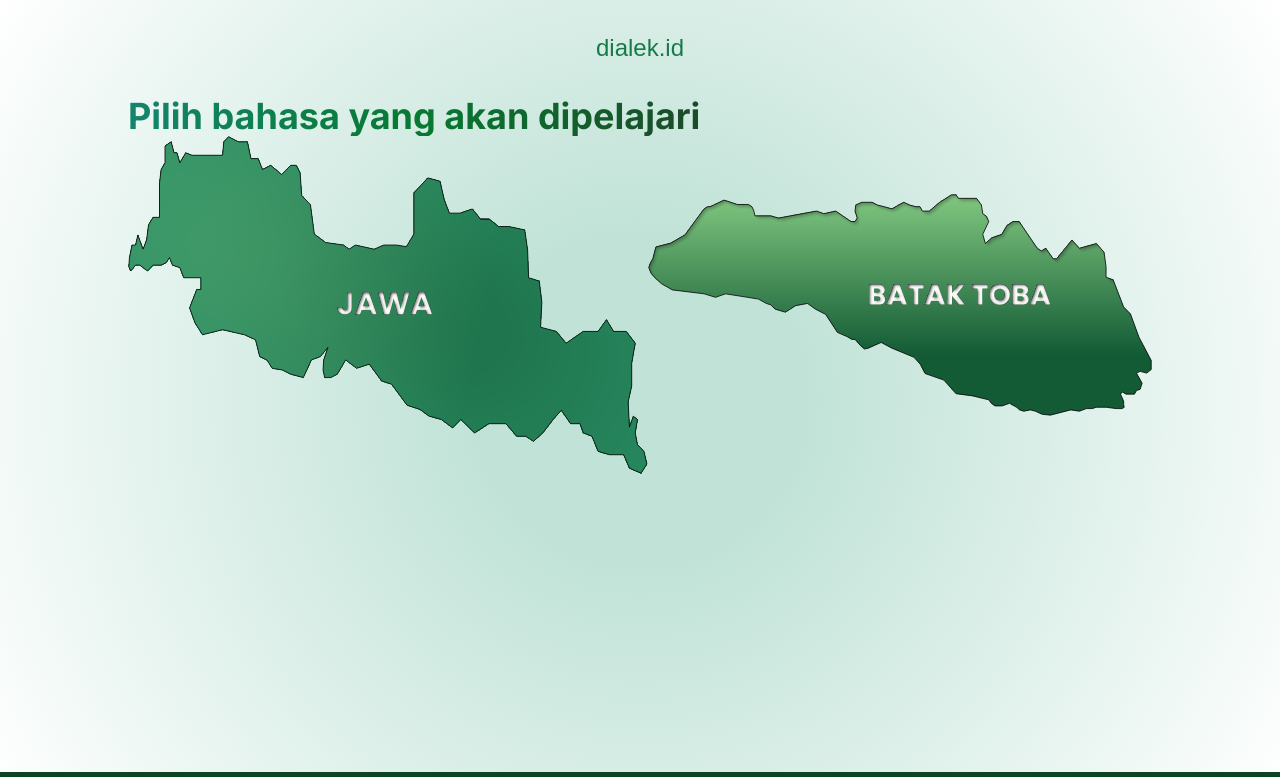
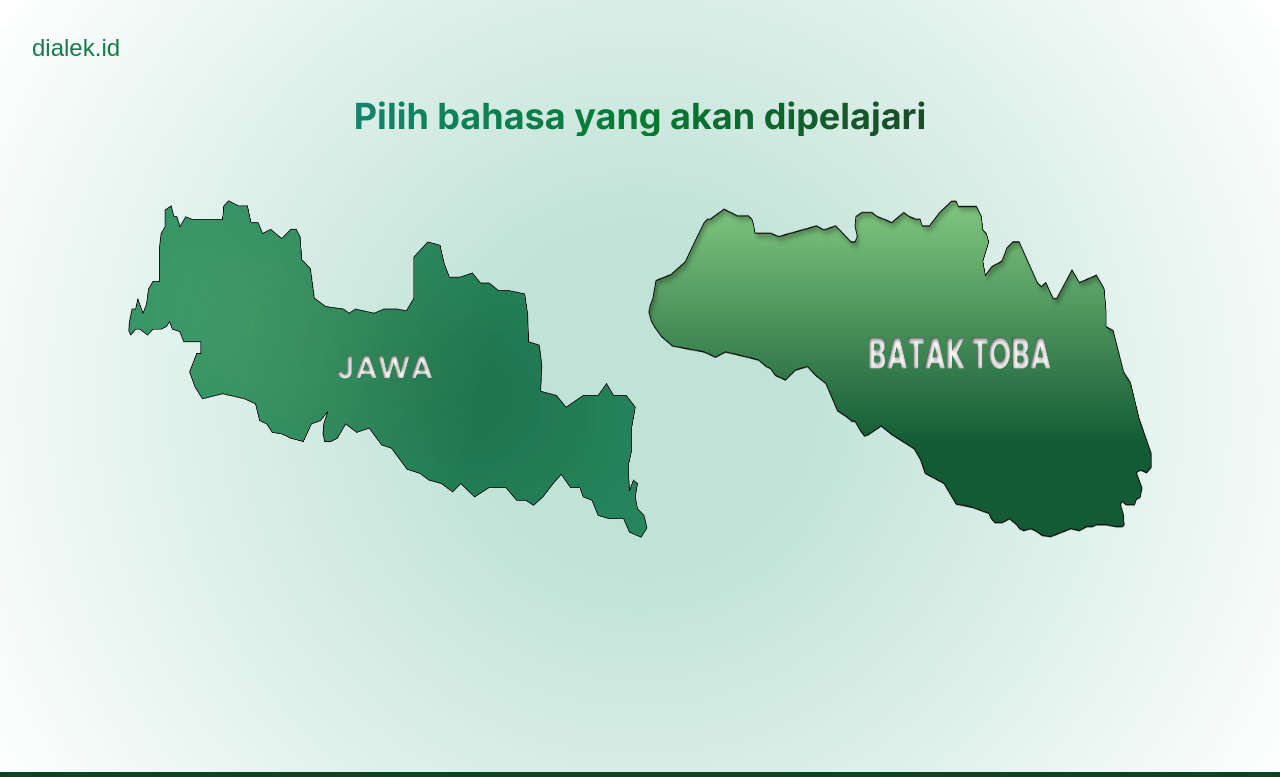
Before and after one commit to parulls/Dialek-Tailwind, a PHP site: page /src/html/Bahasa.html in a window 1280 px wide. Shown: the top 777 px of the page. Run offline with PHP 8.4, Linux system fonts and the light colour scheme; some web fonts are replaced.

Commit message:
update bahasa

```diff
--- a/index.html
+++ b/index.html
@@ -24,7 +24,7 @@
       </p>
     </header>
     <div class="image w-full flex justify-center mt-6 mb-6">
-      <img src="./src/assets/Pulau.png" alt="Pulau" class="container" />
+      <img src="./src/assets/Pulau.webp" alt="Pulau" class="container" />
     </div>
 
     <div class="container bg-white bg-opacity-30 rounded-1 shadow-lg font-inter text-custom2">
--- a/src/html/Bahasa.html
+++ b/src/html/Bahasa.html
@@ -8,20 +8,20 @@
 </head>
 <body class="bg-custom-radial font-inter flex flex-col min-h-screen">
 <!-- Navigation -->
-<nav class="logo font-irish py-4 text-center">
+<nav class="logo font-irish py-4">
     <p>dialek.id</p>
 </nav>
 <!-- Main Section -->
 <section class="main flex flex-col mx-auto w-4/5 flex-grow">
-    <header>
-        <h1 class="text-4xl font-bold text-center text-gradient my-8">Pilih bahasa yang akan dipelajari</h1>
+    <header class="flex justify-center items-center">
+        <h1 class="text-4xl font-bold text-center text-gradient">Pilih bahasa yang akan dipelajari</h1>
     </header>
-    <div class="image flex justify-center gap-8 mb-16">
+    <div class="image flex justify-center gap-8 my-16">
         <div class="w-1/2 flex justify-center">
-            <img src="../assets/BahasaJawa.svg" alt="Bahasa Jawa" class="hover:opacity-80 cursor-pointer transition duration-300">
+            <img src="../assets/BahasaJawa.webp" alt="Bahasa Jawa" class="hover:opacity-80 cursor-pointer transition duration-300">
         </div>
         <div class="w-1/2 flex justify-center">
-            <img src="../assets/BahasaBatak.svg" alt="Bahasa Batak" class="hover:opacity-80 cursor-pointer transition duration-300">
+            <img src="../assets/BahasaBatak.webp" alt="Bahasa Batak" class="hover:opacity-80 cursor-pointer transition duration-300">
         </div>
     </div>
 </section>
--- a/src/html/LogIn.html
+++ b/src/html/LogIn.html
@@ -48,11 +48,11 @@
                 <div class="flex flex-col space-y-3">
                     <div class="relative w-full">
                         <button type="button" id="google-login" class="flex justify-center items-center w-full py-2 border border-green-600 rounded-full text-green-700 hover:bg-green-50 transition duration-300">Masuk dengan akun Google</button>
-                        <img src="../assets/Google.svg" alt="Google Logo" class="absolute left-3 top-1/2 transform -translate-y-1/2 h-6 w-6" />
+                        <img src="../assets/Google.webp" alt="Google Logo" class="absolute left-3 top-1/2 transform -translate-y-1/2 h-6 w-6" />
                     </div>
                     <div class="relative w-full">
                         <button type="button" id="facebookLogin" class="flex justify-center items-center w-full py-2 border border-green-600 rounded-full text-green-700 hover:bg-green-50 transition duration-300">Masuk dengan akun Facebook</button>
-                        <img src="../assets/Facebook.svg" alt="Google Logo" class="absolute left-3 top-1/2 transform -translate-y-1/2 h-6 w-6" />
+                        <img src="../assets/Facebook.webp" alt="Google Logo" class="absolute left-3 top-1/2 transform -translate-y-1/2 h-6 w-6" />
                     </div>
                 </div>
             </form>
--- a/src/html/SignUp.html
+++ b/src/html/SignUp.html
@@ -62,11 +62,11 @@
                 <div class="flex flex-col space-y-3">
                     <div class="relative w-full">
                         <button type="button" id="googleLogin" class="flex justify-center items-center w-full py-2 border border-green-600 rounded-full text-green-700 hover:bg-green-50 transition duration-300">Daftar dengan akun Google</button>
-                        <img src="../assets/Google.svg" alt="Google Logo" class="absolute left-3 top-1/2 transform -translate-y-1/2 h-6 w-6" />
+                        <img src="../assets/Google.webp" alt="Google Logo" class="absolute left-3 top-1/2 transform -translate-y-1/2 h-6 w-6" />
                     </div>
                     <div class="relative w-full">
                         <button type="button" id="facebookLogin" class="flex justify-center items-center w-full py-2 border border-green-600 rounded-full text-green-700 hover:bg-green-50 transition duration-300">Daftar dengan akun Facebook</button>
-                        <img src="../assets/Facebook.svg" alt="Google Logo" class="absolute left-3 top-1/2 transform -translate-y-1/2 h-6 w-6" />
+                        <img src="../assets/Facebook.webp" alt="Google Logo" class="absolute left-3 top-1/2 transform -translate-y-1/2 h-6 w-6" />
                     </div>
                 </div>
             </form>
--- a/src/styles/style2.css
+++ b/src/styles/style2.css
@@ -505,6 +505,10 @@ textarea::placeholder {
   /* 2 */
 }
 
+.cursor-pointer{
+  cursor: pointer;
+}
+
 /*
 Set the default cursor for buttons.
 */
```
Also changed, not shown: src/assets/BahasaBatak.svg (deleted), src/assets/BahasaBatak.webp (added), src/assets/BahasaJawa.svg (deleted), src/assets/BahasaJawa.webp (added), src/assets/Facebook.svg (deleted), src/assets/Facebook.webp (added), src/assets/Google.svg (deleted), src/assets/Google.webp (added), src/assets/Pulau.png (deleted), src/assets/Pulau.webp (added).
